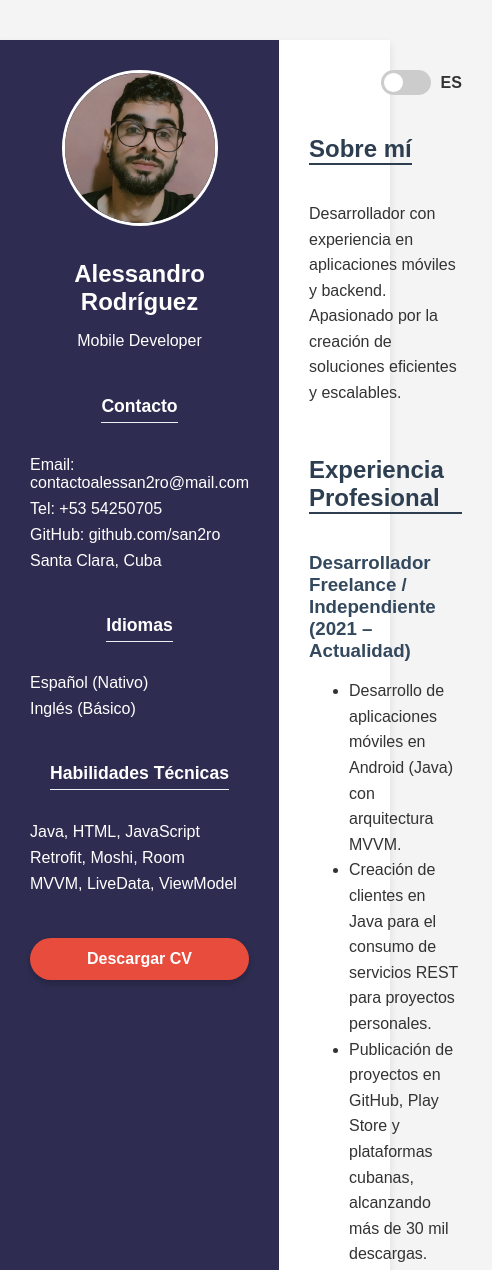
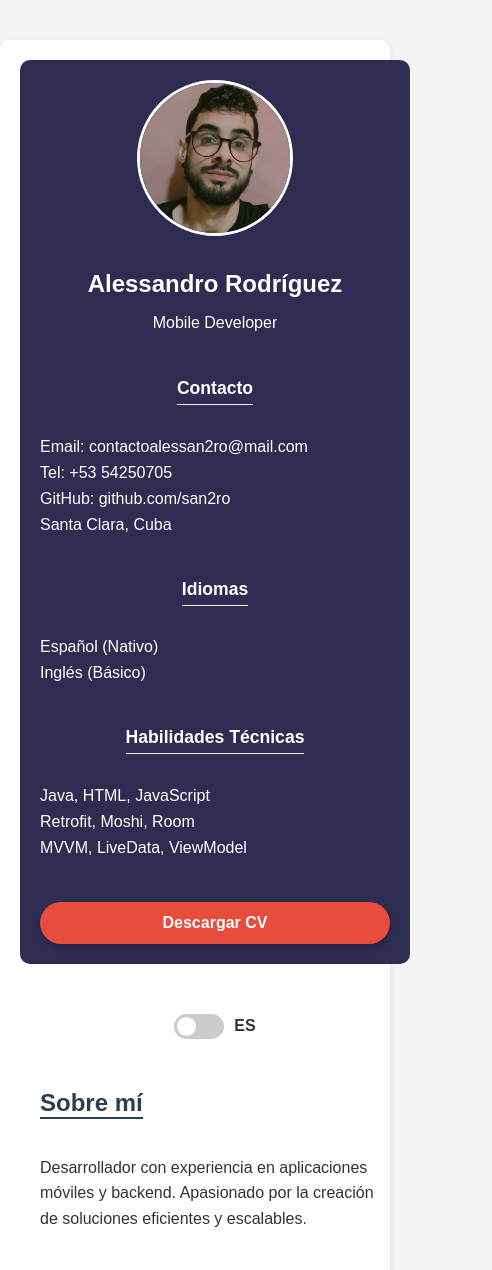
Before and after one commit to alessan2ro/alessan2ro, a plain HTML site: page index.html in a window 390 px wide. Shown: the top 1270 px of the page, 492 px wide, since content can reach past the window. Drawn offline with Linux system fonts and the light colour scheme.

Commit message:
responsive para moviles

```diff
--- a/css/main.css
+++ b/css/main.css
@@ -1,3 +1,6 @@
+/* =========================
+   IMPRESIÓN
+========================= */
 @media print {
   body {
     -webkit-print-color-adjust: exact; /* Chrome, Safari */
@@ -5,7 +8,7 @@
   }
 
   .sidebar {
-    background-color: #2c3e50 !important; /* Asegura que el color se aplique en impresión */
+    background-color: #2c3e50 !important;
     color: white !important;
   }
 
@@ -15,6 +18,9 @@
   }
 }
 
+/* =========================
+   GLOBAL
+========================= */
 body {
   font-family: Arial, sans-serif;
   margin: 0;
@@ -29,14 +35,18 @@ body {
   margin: 40px auto;
   background: white;
   box-shadow: 0 4px 8px rgba(0, 0, 0, 0.1);
+  border-radius: 10px;
 }
 
-/* Columna izquierda */
+/* =========================
+   SIDEBAR IZQUIERDO
+========================= */
 .sidebar {
   background: #2e2c50;
   color: white;
   padding: 30px;
   text-align: center;
+  border-radius: 10px 0 0 10px;
 }
 
 .sidebar img {
@@ -55,7 +65,7 @@ body {
 .sidebar h3 {
   margin-top: 30px;
   font-size: 1.1rem;
-  border-bottom: 2px solid #ecf0f1;
+  border-bottom: 1px solid #ecf0f1;
   display: inline-block;
   padding-bottom: 5px;
 }
@@ -69,9 +79,32 @@ body {
 
 .sidebar ul li {
   margin: 8px 0;
+  display: flex;
+  align-items: center;
 }
 
-/* Columna derecha */
+.download-btn {
+  display: inline-block;
+  width: 100%;
+  text-align: center;
+  margin-top: 30px;
+  padding: 12px 0;
+  background-color: #e74c3c;
+  color: white;
+  font-weight: bold;
+  border-radius: 25px;
+  text-decoration: none;
+  box-shadow: 0 3px 6px rgba(0, 0, 0, 0.2);
+  transition: background-color 0.3s ease;
+}
+
+.download-btn:hover {
+  background-color: #c0392b;
+}
+
+/* =========================
+   COLUMNA DERECHA
+========================= */
 .main {
   padding: 30px;
 }
@@ -97,43 +130,20 @@ body {
   line-height: 1.6;
 }
 
-.sidebar h3 {
-  margin-top: 30px;
-  font-size: 1.1rem;
-  border-bottom: 1px solid #ecf0f1;
-  display: inline-block;
-  padding-bottom: 5px;
-}
-
-.sidebar ul li {
-  margin: 8px 0;
-  display: flex;
-  align-items: center;
-}
-.download-btn {
-  display: inline-block;
-  width: 100%;
-  text-align: center;
-  margin-top: 30px; /* separa el botón del contenido anterior */
-  padding: 12px 0;
-  background-color: #e74c3c; /* color rojo, puedes cambiarlo */
-  color: white;
-  font-weight: bold;
-  border-radius: 25px; /* botón redondeado */
-  text-decoration: none;
-  box-shadow: 0 3px 6px rgba(0, 0, 0, 0.2);
-  transition: background-color 0.3s ease;
-}
-
-.download-btn:hover {
-  background-color: #c0392b;
-}
-
+/* =========================
+   TOGGLE DE IDIOMA
+========================= */
 .language-toggle {
   display: flex;
   align-items: center;
   justify-content: flex-end;
   margin-bottom: 20px;
+
+  position: sticky;
+  top: 0;
+  background-color: white;
+  z-index: 10;
+  padding: 10px 0;
 }
 
 /* Switch */
@@ -151,7 +161,6 @@ body {
   height: 0;
 }
 
-/* Slider */
 .slider {
   position: absolute;
   cursor: pointer;
@@ -176,7 +185,6 @@ body {
   border-radius: 50%;
 }
 
-/* Estado ON */
 input:checked + .slider {
   background-color: #2c3e50;
 }
@@ -185,7 +193,34 @@ input:checked + .slider:before {
   transform: translateX(25px);
 }
 
-/* Texto al lado */
 #langLabel {
   font-weight: bold;
 }
+
+/* =========================
+   RESPONSIVE PARA MÓVILES
+========================= */
+@media (max-width: 768px) {
+  .container {
+    display: flex;
+    flex-direction: column;
+    gap: 20px;
+    padding: 20px;
+  }
+
+  .sidebar {
+    width: 100%;
+    text-align: center;
+    padding: 20px;
+    border-radius: 10px;
+  }
+
+  .main {
+    width: 100%;
+    padding: 20px;
+  }
+
+  .language-toggle {
+    justify-content: center;
+  }
+}
```
